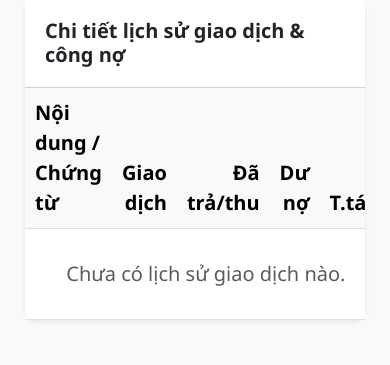
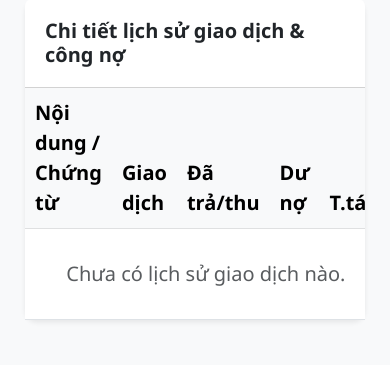
Before and after one commit to tinhduong/inventory_system, a Django app: page /debt/customer/17/ in a window 390 px wide; the page is wider, and only the part inside the window is pictured. Shown: the part 694-1059 px from the top of that part. Run offline with Django 5.2, Linux system fonts and the light colour scheme; a user stored in the database is signed in; data comes from the database, SQL or seed files in the repository; some libraries are stand-ins or nearby versions.

Commit message:
Fix duplication and align mobile columns to the left

```diff
--- a/templates/debt/customer_debt.html
+++ b/templates/debt/customer_debt.html
@@ -91,11 +91,11 @@
                         <th>Nội dung / Chứng từ</th>
                         <th class="text-end d-none d-md-table-cell" style="width: 12%">Đơn mua</th>
                         <th class="text-end d-none d-md-table-cell" style="width: 12%">Đơn bán</th>
-                        <th class="text-end d-md-none" style="width: 15%">Giao dịch</th>
-                        <th class="text-end" style="width: 12%">Đã trả/thu</th>
+                        <th class="text-start d-md-none" style="width: 15%">Giao dịch</th>
+                        <th class="text-start text-md-end" style="width: 12%">Đã trả/thu</th>
                         <th class="text-end d-none d-md-table-cell" style="width: 12%">Phải thu</th>
                         <th class="text-end d-none d-md-table-cell" style="width: 12%">Phải chi</th>
-                        <th class="text-end d-md-none" style="width: 15%">Dư nợ</th>
+                        <th class="text-start d-md-none" style="width: 15%">Dư nợ</th>
                         <th class="text-center" style="width: 8%">T.tác</th>
                     </tr>
                 </thead>
@@ -123,11 +123,11 @@
                                 <td class="text-end text-primary d-none d-md-table-cell">
                                     {% if entry.account_type == 'RECEIVABLE' and not entry.is_settlement %}{{ entry.amount|floatformat:0 }}{% else %}0{% endif %}
                                 </td>
-                                <td class="text-end d-md-none">
+                                <td class="text-start d-md-none">
                                     <div class="small text-danger">Mua: {% if entry.account_type == 'PAYABLE' and not entry.is_settlement %}{{ entry.amount|floatformat:0 }}{% else %}0{% endif %}</div>
                                     <div class="small text-primary">Bán: {% if entry.account_type == 'RECEIVABLE' and not entry.is_settlement %}{{ entry.amount|floatformat:0 }}{% else %}0{% endif %}</div>
                                 </td>
-                                <td class="text-end text-success">
+                                <td class="text-start text-md-end text-success">
                                     {% if entry.is_settlement %}{{ entry.amount|floatformat:0 }}{% else %}{{ entry.paid_amount|floatformat:0 }}{% endif %}
                                 </td>
                                 <td class="text-end fw-bold text-primary d-none d-md-table-cell">
@@ -136,7 +136,7 @@
                                 <td class="text-end fw-bold text-danger d-none d-md-table-cell">
                                     {% if entry.account_type == 'PAYABLE' and not entry.is_settlement %}{{ entry.remaining_amount|floatformat:0 }}{% else %}0{% endif %}
                                 </td>
-                                <td class="text-end d-md-none">
+                                <td class="text-start d-md-none">
                                     <div class="small text-primary fw-bold">Thu: {% if entry.account_type == 'RECEIVABLE' and not entry.is_settlement %}{{ entry.remaining_amount|floatformat:0 }}{% else %}0{% endif %}</div>
                                     <div class="small text-danger fw-bold">Chi: {% if entry.account_type == 'PAYABLE' and not entry.is_settlement %}{{ entry.remaining_amount|floatformat:0 }}{% else %}0{% endif %}</div>
                                 </td>
@@ -168,14 +168,14 @@
                                 </td>
                                 <td class="text-end d-none d-md-table-cell">0</td>
                                 <td class="text-end d-none d-md-table-cell">0</td>
-                                <td class="text-end d-md-none text-muted">
+                                <td class="text-start d-md-none text-muted">
                                     <div class="small">Mua: 0</div>
                                     <div class="small">Bán: 0</div>
                                 </td>
-                                <td class="text-end text-success fw-bold">{{ item.settlement.amount_paid|floatformat:0 }}</td>
+                                <td class="text-start text-md-end text-success fw-bold">{{ item.settlement.amount_paid|floatformat:0 }}</td>
                                 <td class="text-end d-none d-md-table-cell">0</td>
                                 <td class="text-end d-none d-md-table-cell">0</td>
-                                <td class="text-end d-md-none text-muted">
+                                <td class="text-start d-md-none text-muted">
                                     <div class="small">Thu: 0</div>
                                     <div class="small">Chi: 0</div>
                                 </td>
```
